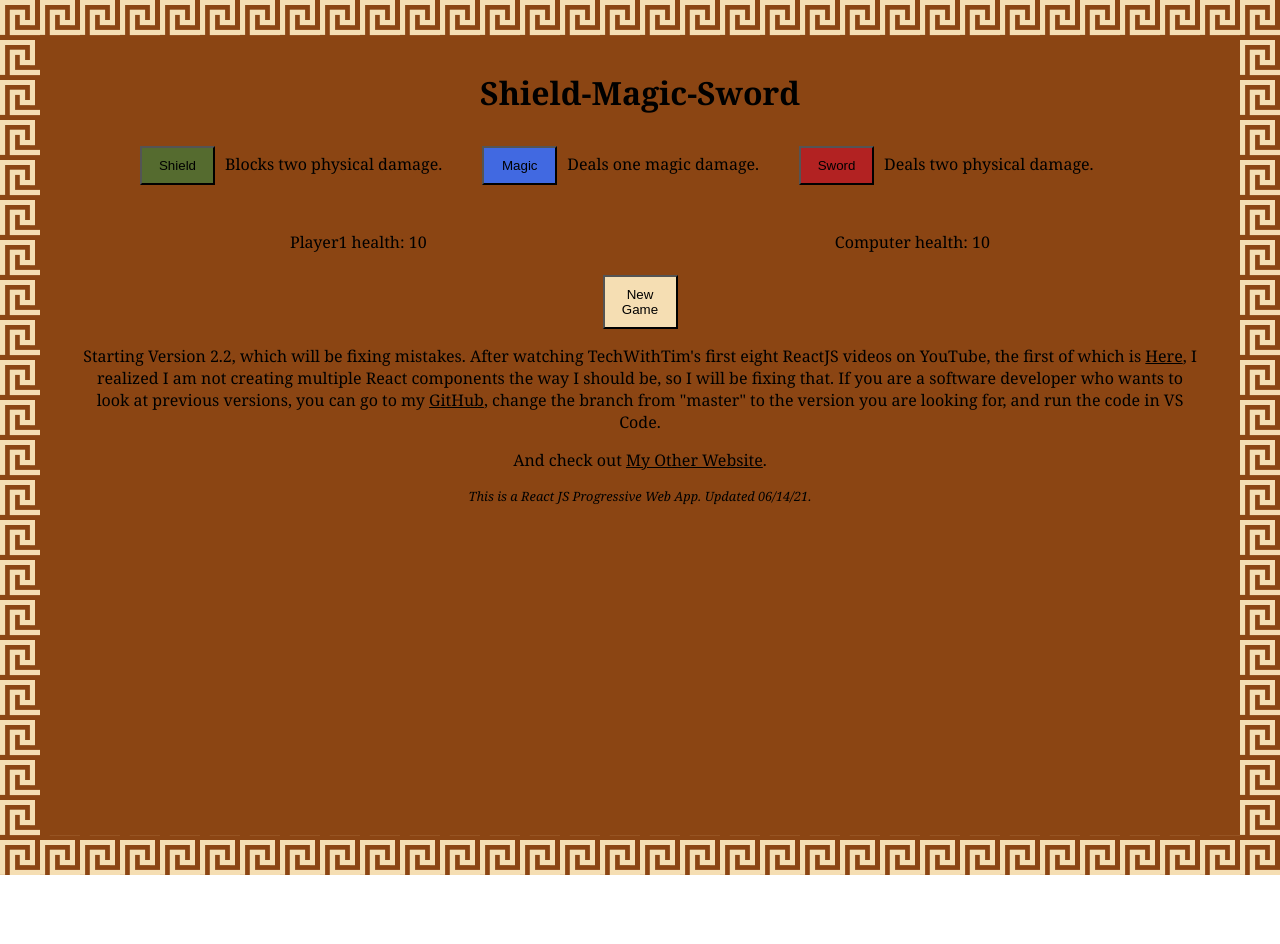
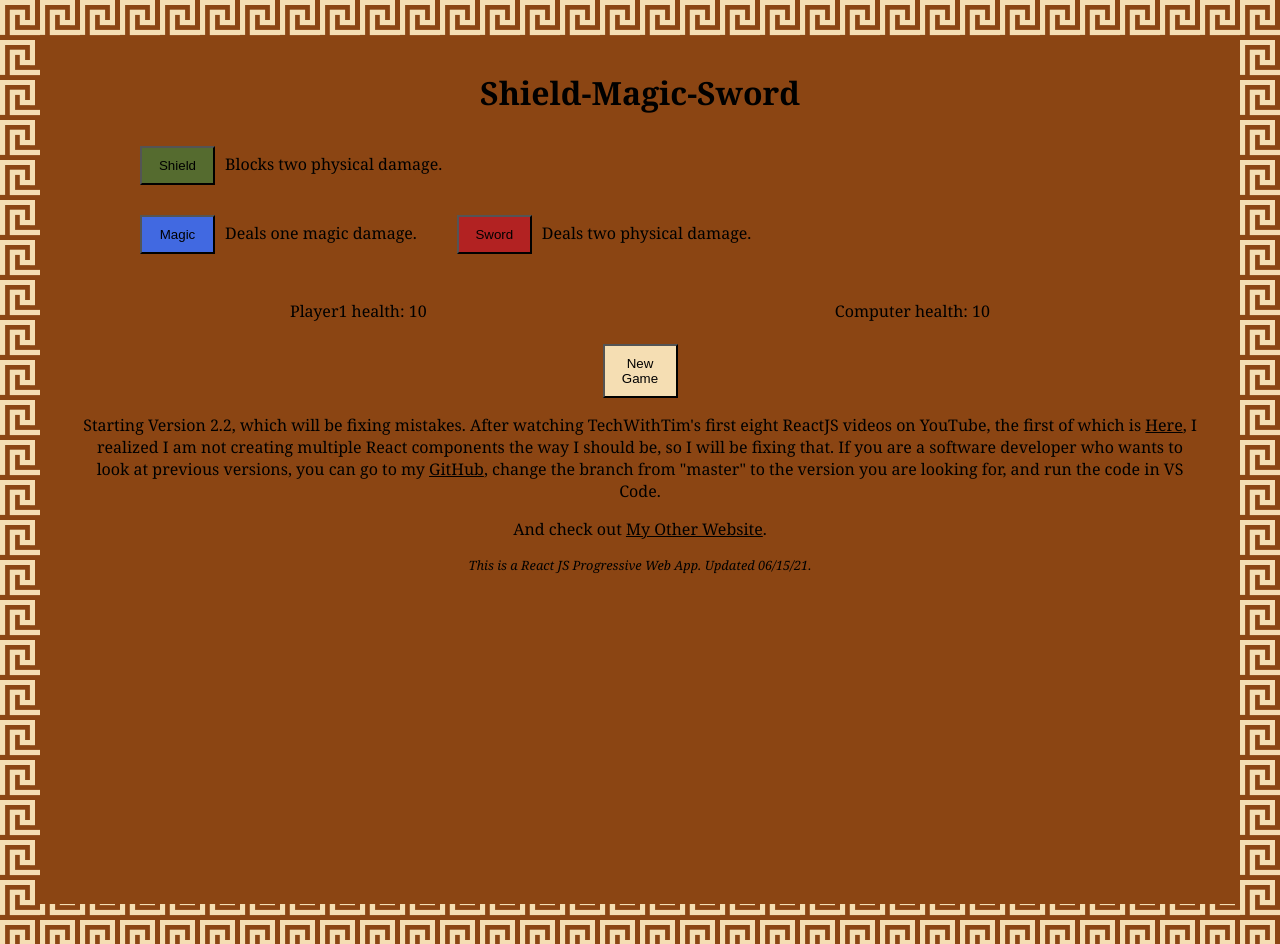
Before and after one commit to L1ndseyHerman/New_Shield_Magic_Sword, a React (Create React App) app: page / in a window 1280 px wide. Before the commit the page ends 875 px from the top, so only its background shows below. Built offline with nearby package versions, Linux system fonts and the light colour scheme.

Commit message:
Got the ButtonWithExplanation component working for Shield.

```diff
--- a/src/App.js
+++ b/src/App.js
@@ -2,6 +2,7 @@ import React, { useState, useEffect } from 'react';
 import './App.css';
 import BottomNotes from './BottomNotes';
 import NewGameButton from './NewGameButton';
+import ButtonWithExplanation from './ButtonWithExplanation';
 
 function makeComputerChoice()
 {
@@ -228,9 +229,7 @@ function App()
       <div id="whereIsTheOtherDiv">
         <h1>Shield-Magic-Sword</h1>
         <div id="buttonsAndDescriptionsDiv">
-          <button id="shield" disabled={disabledButtons[0]} onClick={() => {setUserChoice("Shield");
-            setDisabledButton([true, false, false]); setIsNotNewGame(true);}}>Shield</button>
-          <label>Blocks two physical damage.</label>
+          <ButtonWithExplanation isDisabled={disabledButtons[0]} callback={startNewGame} />
           <button id="magic" disabled={disabledButtons[1]} onClick={() => {setUserChoice("Magic");
             setDisabledButton([false, true, false]); setIsNotNewGame(true);}}>Magic</button>
           <label>Deals one magic damage.</label>
--- a/src/BottomNotes.js
+++ b/src/BottomNotes.js
@@ -13,7 +13,7 @@ function BottomNotes()
                 GitHub</a>, change the branch from &quot;master&quot; to the version you are looking for,
                 and run the code in VS Code.</p>
             <p>And check out <a href="https://l1ndseyherman.github.io/">My Other Website</a>.</p>
-            <footer>This is a React JS Progressive Web App. Updated 06/14/21.</footer>
+            <footer>This is a React JS Progressive Web App. Updated 06/15/21.</footer>
         </div>
     );
 }
--- /dev/null
+++ b/src/ButtonWithExplanation.js
@@ -0,0 +1,17 @@
+function ButtonWithExplanation(props)
+{
+    const buttonPressed = () => {
+       props.callback({isNotNewGame: true, userChoice: "Shield",
+       disabledButton:[true, false, false]});
+    }
+
+    return(
+        <div>
+            <button id="shield" disabled={props.isDisabled}
+                onClick={() => {buttonPressed()}}>Shield</button>
+            <label>Blocks two physical damage.</label>
+        </div>
+    );
+}
+
+export default ButtonWithExplanation;
```
